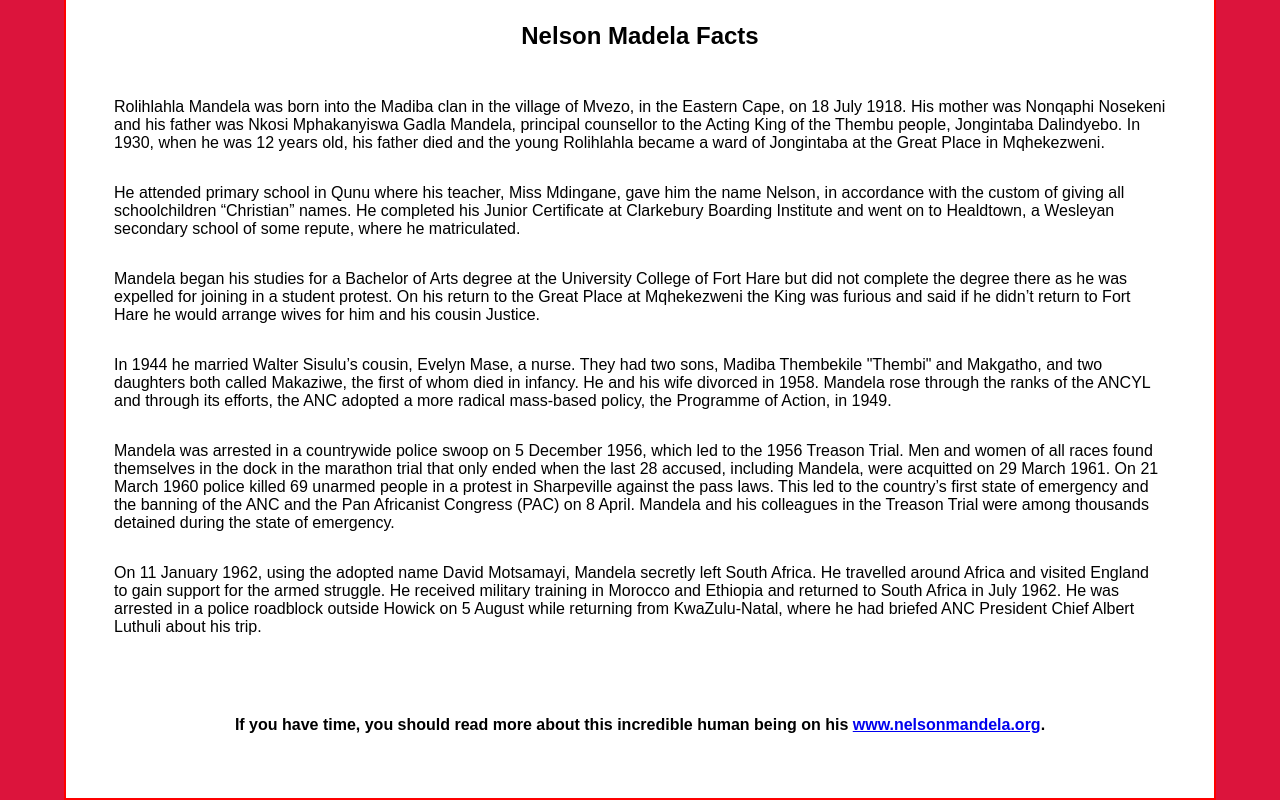
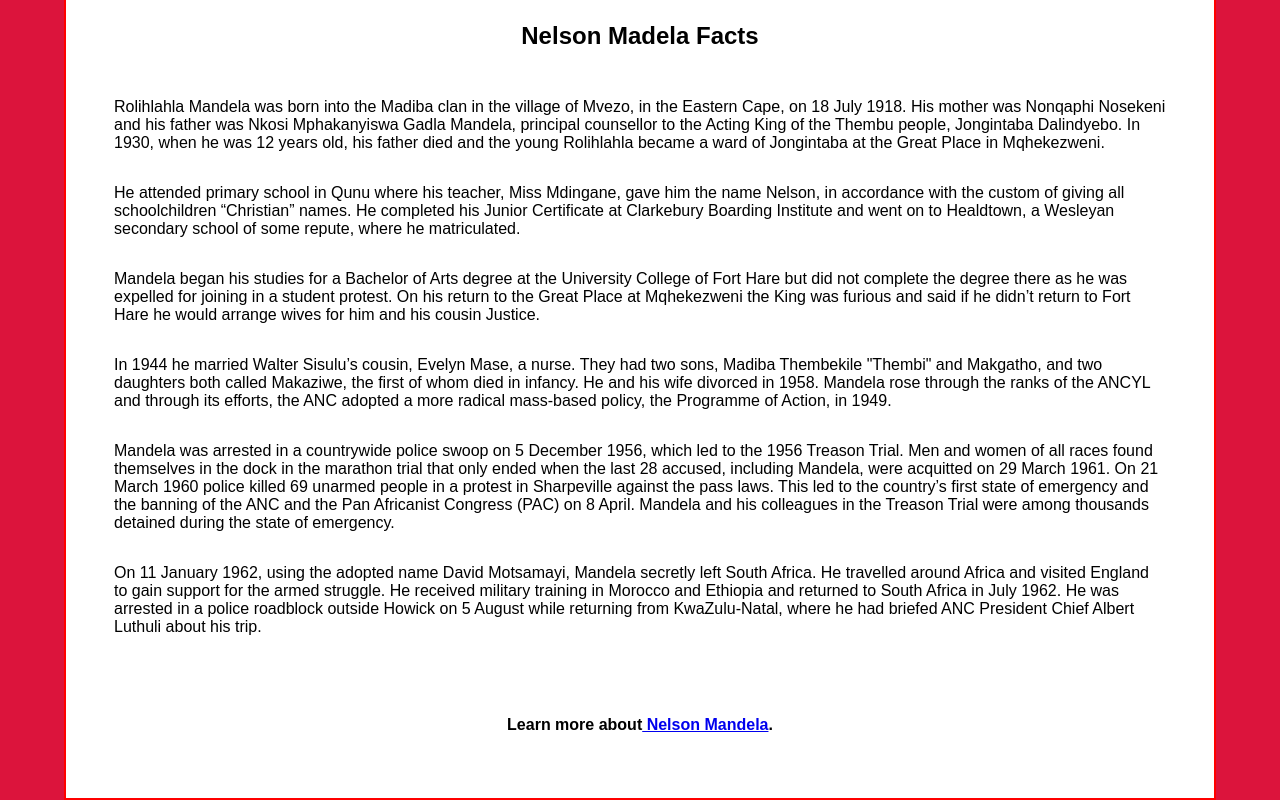
Before and after one commit to dselasea/yannicksel, a plain HTML site: page index.html in a window 1280 px wide. Shown: the part 587-1387 px from the top of the page. Drawn offline with Linux system fonts and the light colour scheme; a web font is replaced by a local one.

Commit message:
Changes made to the mandela link

```diff
--- a/index.html
+++ b/index.html
@@ -75,7 +75,7 @@
             </div>
             </div>
             <footer>
-              <strong>If you have time, you should read more about this incredible human being on his <a href="https://www.nelsonmandela.org/content/page/biography" target="_blank" id="tribute-link">www.nelsonmandela.org</a>.</strong>
+              <strong>Learn more about<a href="https://www.nelsonmandela.org/content/page/biography" target="_blank" id="tribute-link"> Nelson Mandela</a>.</strong>
             </footer>
           </div>
         </figure>
```
